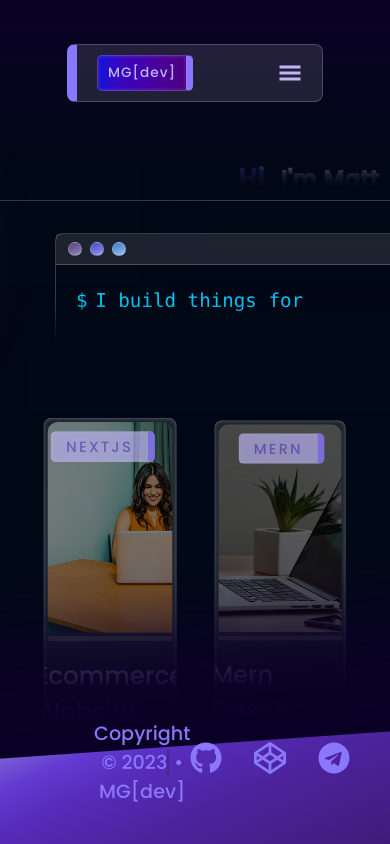
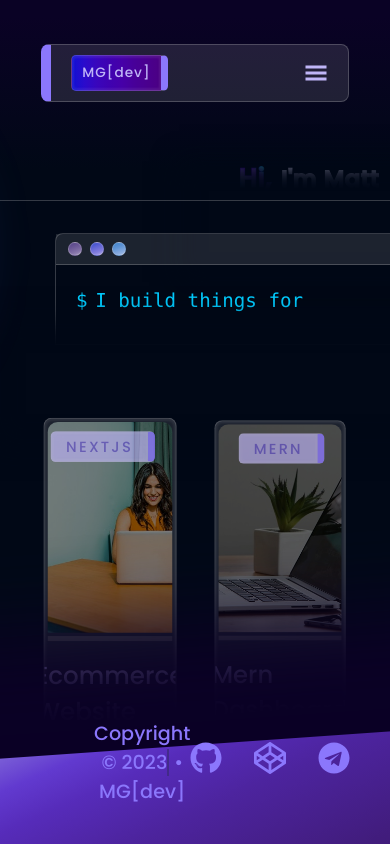
Before and after one commit to midcenturydude7/nextjs-portfolio-site, a Next.js app: page / in a window 390 px wide. Built offline with nearby package versions, Linux system fonts and the light colour scheme.

Commit message:
Lifting state to pass props for responsive navbar

```diff
--- a/app/about/page.jsx
+++ b/app/about/page.jsx
@@ -1,11 +1,13 @@
+"use client";
+import React from "react";
 import Navbar from "../components/Navbar/Navbar";
 
 import style from "../styles/page.module.scss";
 
-const About = () => {
+const About = ({ isNavOpen, toggleNav }) => {
   return (
     <div className={style["wrapper-truncated"]}>
-      <Navbar />
+      <Navbar isNavOpen={isNavOpen} toggleNav={toggleNav} />
       <h1>What&#39;s up with Matt</h1>
     </div>
   );
--- a/app/components/Navbar/styles/Navbar.module.css
+++ b/app/components/Navbar/styles/Navbar.module.css
@@ -172,6 +172,11 @@
 }
 /* MEDIA QUERIES */
 @media (max-width: 1150px) {
+  .header-nav {
+    width: 90%;
+  }
+}
+@media (max-width: 900px) {
   .header-nav .nav-left {
     flex-grow: 1;
   }
--- a/app/components/Navbar/styles/Navbar.module.scss
+++ b/app/components/Navbar/styles/Navbar.module.scss
@@ -198,6 +198,12 @@
 /* MEDIA QUERIES */
 @media (max-width: 1150px) {
   .header-nav {
+    width: 90%;
+  }
+}
+
+@media (max-width: 900px) {
+  .header-nav {
     .nav-left {
       flex-grow: 1;
 
--- a/app/components/Wrapper/Wrapper.jsx
+++ b/app/components/Wrapper/Wrapper.jsx
@@ -7,15 +7,8 @@ import Footer from "../Footer/Footer";
 
 import style from "../../styles/page.module.css";
 
-const Wrapper = () => {
+const Wrapper = ({ isNavOpen, toggleNav }) => {
   const [isHovered, setIsHovered] = React.useState(false);
-  const [isNavOpen, setIsNavOpen] = React.useState(false);
-
-  const toggleNav = () => {
-    setIsNavOpen(!isNavOpen);
-    console.log(isNavOpen);
-    console.log("Button clicked!");
-  };
 
   const handlePointerOver = () => {
     setIsHovered(true);
--- a/app/layout.jsx
+++ b/app/layout.jsx
@@ -14,6 +14,7 @@ export const metadata = {
 };
 
 export default function RootLayout({ children }) {
+
   return (
     <html lang="en">
       <body className={poppins.className}>{children}</body>
--- a/app/page.jsx
+++ b/app/page.jsx
@@ -1,12 +1,30 @@
 "use client";
+import React from "react";
 import Wrapper from "./components/Wrapper/Wrapper";
 
 import style from "./styles/page.module.css";
 
 export default function Home() {
+  // const [isHovered, setIsHovered] = React.useState(false);
+  const [isNavOpen, setIsNavOpen] = React.useState(false);
+
+  const toggleNav = () => {
+    setIsNavOpen(!isNavOpen);
+    console.log(isNavOpen);
+    console.log("Button clicked!");
+  };
+
+  // const handlePointerOver = () => {
+  //   setIsHovered(true);
+  // };
+
+  // const handlePointerOut = () => {
+  //   setIsHovered(false);
+  // };
+
   return (
     <div className={style.body}>
-      <Wrapper />
+      <Wrapper isNavOpen={isNavOpen} toggleNav={toggleNav} />
     </div>
   );
 }
```
Also changed, not shown: 1 other file (tests, documents, lock files or other folders).
